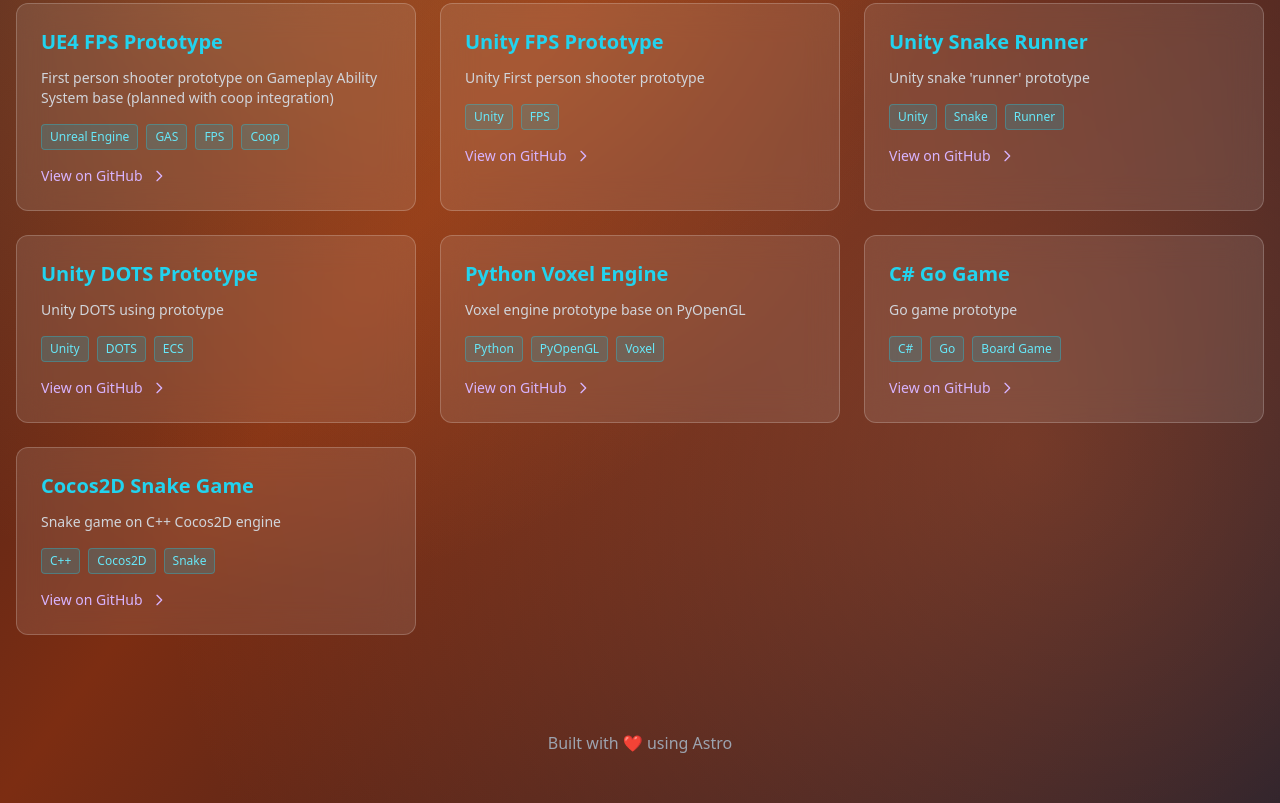
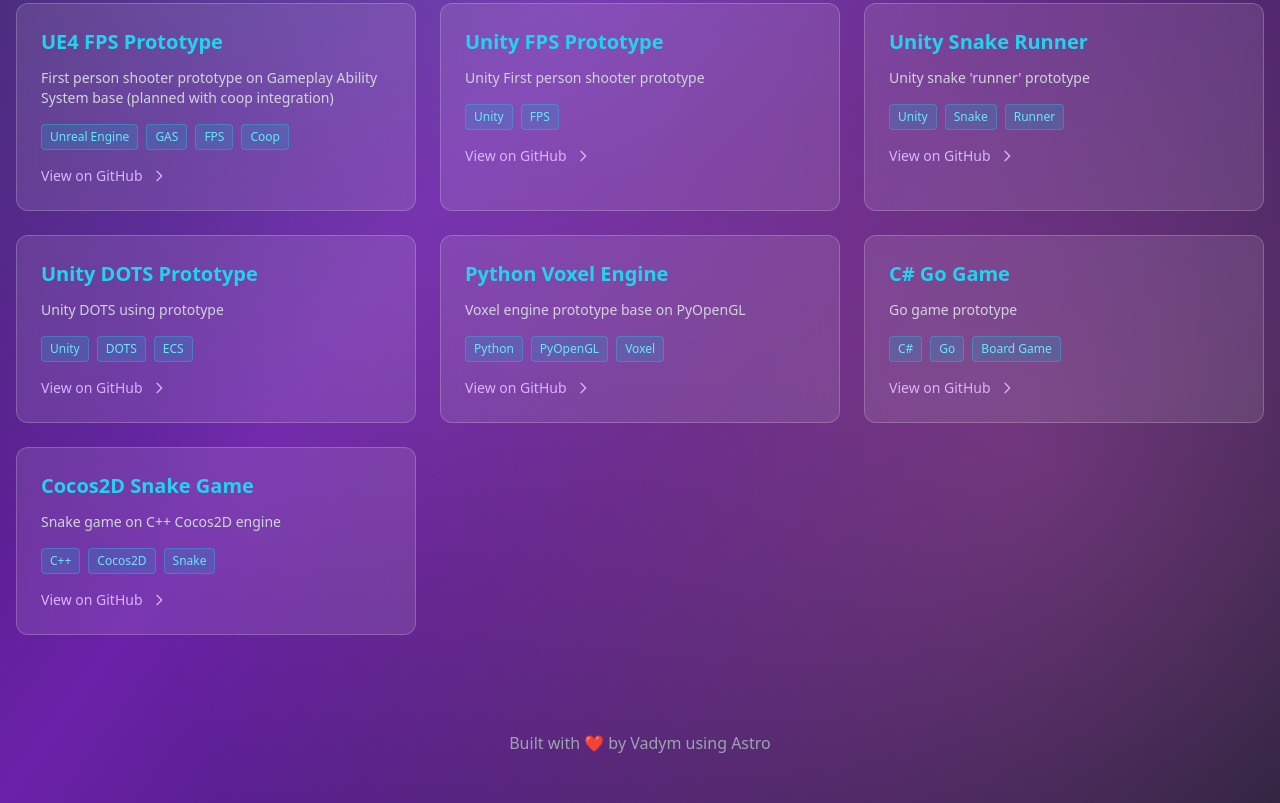
Before and after one commit to PLATnya/Portfolio, an Astro site: page / in a window 1280 px wide. Shown: the part 981-1784 px from the top of the page. Built offline with nearby package versions, Linux system fonts and the light colour scheme; Astro itself is replaced by a stand-in of ours.

Commit message:
Color tweaks

```diff
--- a/src/layouts/Layout.astro
+++ b/src/layouts/Layout.astro
@@ -17,7 +17,7 @@
     <meta name="generator" content={Astro.generator} />
     <title>{title}</title>
   </head>
-  <body class="bg-gradient-to-br from-slate-900 via-orange-900 to-slate-900 min-h-screen text-white">
+  <body class="bg-gradient-to-br from-slate-900 via-purple-800 to-slate-900 min-h-screen text-white">
     <slot />
   </body>
 </html>
--- a/src/pages/index.astro
+++ b/src/pages/index.astro
@@ -102,7 +102,7 @@
     </Section>
 
     <footer class="container mx-auto px-4 py-12 text-center text-gray-400">
-      <p>Built with ❤️ using Astro</p>
+      <p>Built with ❤️ by Vadym using Astro</p>
     </footer>
   </main>
 </Layout>
@@ -110,8 +110,8 @@
 <style>
   main {
     background:
-      radial-gradient(circle at 20% 50%, rgba(251, 146, 60, 0.3) 0%, transparent 50%),
-      radial-gradient(circle at 80% 80%, rgba(255, 119, 60, 0.3) 0%, transparent 50%),
-      radial-gradient(circle at 40% 20%, rgba(255, 183, 77, 0.2) 0%, transparent 50%);
+      radial-gradient(circle at 20% 50%, rgba(120, 119, 198, 0.3) 0%, transparent 50%),
+      radial-gradient(circle at 80% 80%, rgba(255, 119, 198, 0.3) 0%, transparent 50%),
+      radial-gradient(circle at 40% 20%, rgba(120, 219, 255, 0.2) 0%, transparent 50%);
   }
 </style>
```
